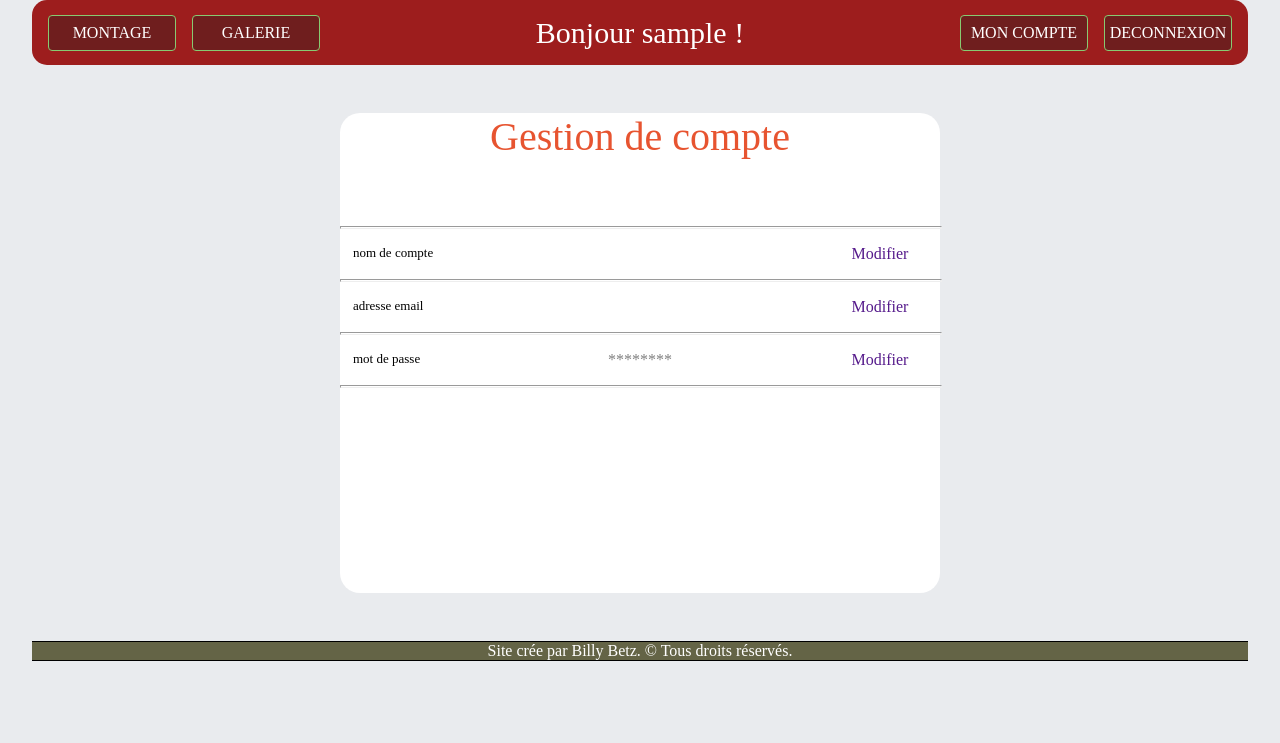
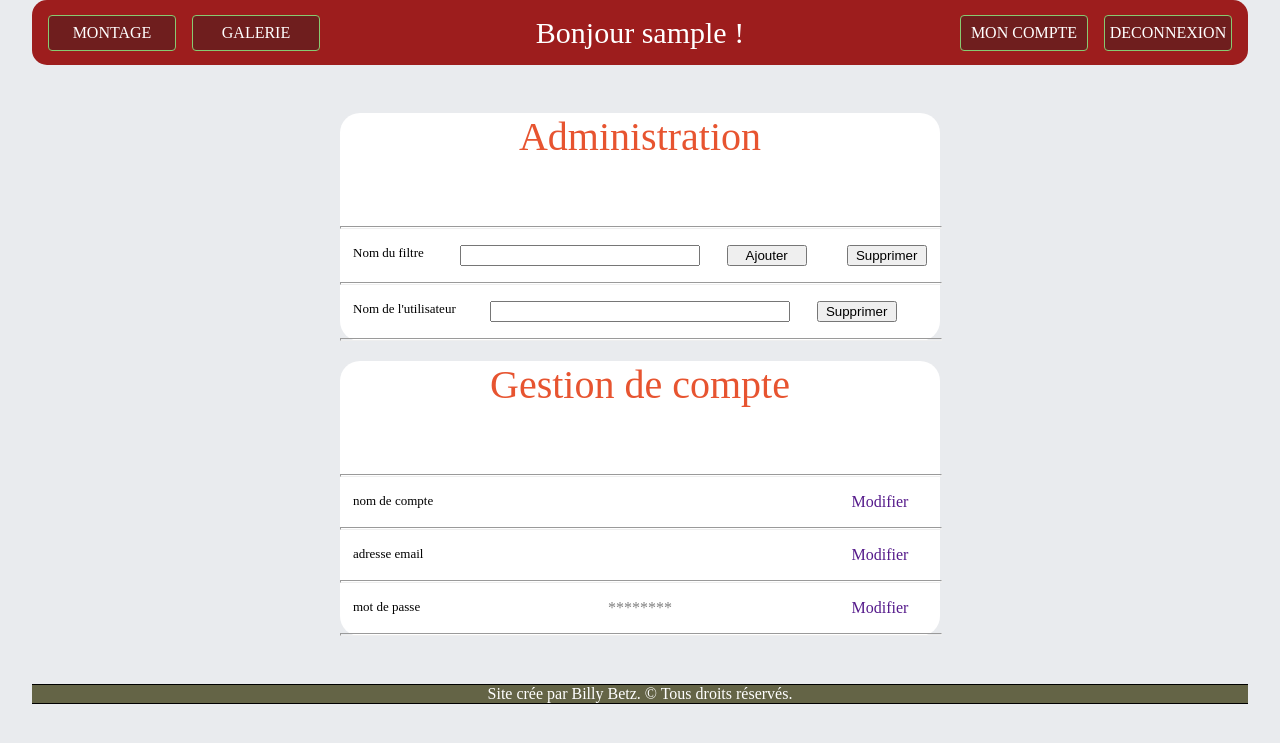
Before and after one commit to billybetz/Camagru, a PHP site: page /my_account.php in a window 1280 px wide. Shown: the top 743 px of the page. Run offline with PHP 8.4, Linux system fonts and the light colour scheme; the visitor is signed in with stand-in values (Sample User, id 1); data that the repository does not hold is empty.

Commit message:
ajout de la preview de l upload et du swap avec la camera. ajout de la partie administration pour le compte admin. travail sur les filtres, ajout de la table filters en bdd

```diff
--- a/config/database.php
+++ b/config/database.php
@@ -0,0 +1,5 @@
+<?php
+	$DB_SERVERNAME = "localhost";
+	$DB_USER = "root";
+	$DB_PASSWORD = "";
+?>
--- a/css/style.css
+++ b/css/style.css
@@ -40,6 +40,12 @@ hr{
     height: 1px;
     /*background-color: #3c3c3c;
     border: none;*/
+}
+
+img
+{
+  border: none;
+  text-decoration:none;
 }
 
 /* classes sur toutes les pages */
@@ -116,8 +122,10 @@ hr{
 
 .filter_container
 {
-    overflow: auto;
-    height: 9em;
+    overflow-x: scroll;
+    overflow-y: hidden;
+    white-space: nowrap;
+    height: 10em;
     margin-left: 20%;
     margin-right: 20%;
     text-align: center;
@@ -130,9 +138,9 @@ hr{
 {
     display: inline-block;
     border: black solid 1px;
-    height: 112px;
-    width: 112px;
-        margin-top: 15px;
+    height: 7em;
+    width: 7em;
+    margin-top: 15px;
 }
 
 .button_filter
@@ -175,12 +183,27 @@ hr{
 }
 
 
-#photo
+#photo_cam
 {
 	width: 22em;
   height: 265px;
   background-color: #efefef;
   border: #88ca71 solid 1px;
+  position: absolute;
+}
+
+#photo_imported
+{
+  width: 22em;
+  height: 265px;
+  background-color: #efefef;
+  border: #88ca71 solid 1px;
+  position: absolute;
+}
+
+#monfichier
+{
+  margin-top: 21em;
 }
 
 #button_download
@@ -279,6 +302,20 @@ hr{
 
 /*-_-_-_-_- my_account.php -_-_-_-_-*/
 
+.feuille_gestion_compte
+{
+  vertical-align: text-top;
+  text-align: center;
+  border-radius: 20px;
+  width: 600px;
+  /*height: 30em;*/
+  margin-left: auto;
+  margin-right: auto;
+  margin-top: 20px;
+  margin-bottom: 20px;
+  background-color: white;
+}
+
 .setting_name
 {
 	margin-left: 1em;
@@ -289,6 +326,18 @@ hr{
 .setting_data
 {
 	color: grey;
+}
+
+.add_button
+{
+  width: 6em;
+  margin-left: 2em;
+}
+
+.delete_button
+{
+  width: 6em;
+  margin-left: 2em;
 }
 
 /*-_-_-_-_- footer.php -_-_-_-_-*/
--- a/includes/bdd.php
+++ b/includes/bdd.php
@@ -1,8 +1,11 @@
 <?php
-	$servername = "localhost";
-	$user = "root";
-	$passwd = "";
-	$bdd;
+	require_once("config/database.php");
+
+	//mysql server data
+	$servername = $DB_SERVERNAME;
+	$user = $DB_USER;
+	$passwd = $DB_PASSWORD;
+
 	$bdd = mysqli_connect($servername, $user, $passwd);
 	if ($bdd == FALSE)
 	{
--- a/my_account.php
+++ b/my_account.php
@@ -29,18 +29,47 @@
 
 
 <div class="main" >
-	<div class="log_reg">
+
+<?php
+
+?>
+	<div class="feuille_gestion_compte">
+
+		<div class="grid-5" style="padding-bottom: 50px;">
+			<div class="col-5 log-text1">Administration</div>
+		</div>
+		<hr/>
+
+		<div class="grid-5">
+			<div class="setting_name">Nom du filtre</div>
+			<input class="col-2 setting_data"></input>
+			<button href="" class="add_button" >Ajouter</button>
+			<button href="" class="delete_button">Supprimer</button>
+		</div>
+		<hr/>
+
+		<div class="grid-4">
+			<div class=" setting_name">Nom de l'utilisateur</div>
+			<input class="col-2"></input>
+			<button href="" class="delete_button">Supprimer</button>
+		</div>
+		<hr/>
+
+	</div>
+
+	<div class="feuille_gestion_compte">
+
 		<div class="grid-5" style="padding-bottom: 50px;">
 			<div class="col-5 log-text1">Gestion de compte</div>
 		</div>
 		<hr/>
+
 		<div class="grid-5">
 			<div class="setting_name">nom de compte</div>
 			<div class="col-3 setting_data"><?php echo $pseudo; ?></div>
 			<a href="" style="display: block;">Modifier</a>
 		</div>
 		<hr/>
-
 
 		<div class="grid-5">
 			<div class="setting_name">adresse email</div>
@@ -56,6 +85,10 @@
 		</div>
 		<hr/>
 
+
+	</div>
+
+
 </div>
 
 
--- a/register.php
+++ b/register.php
@@ -44,10 +44,11 @@
 			{
 				$_SESSION['reg_success'] = 1;
 			}
+			?>
 			<script>
 				window.location.replace("login.php");
 			</script>
-
+		<?php
 		}
 	}
 ?>
```
Also changed, not shown: config/setup.php (+32 -9 lines), includes/header.php (+9 -0 lines), montage.php (+68 -76 lines).
